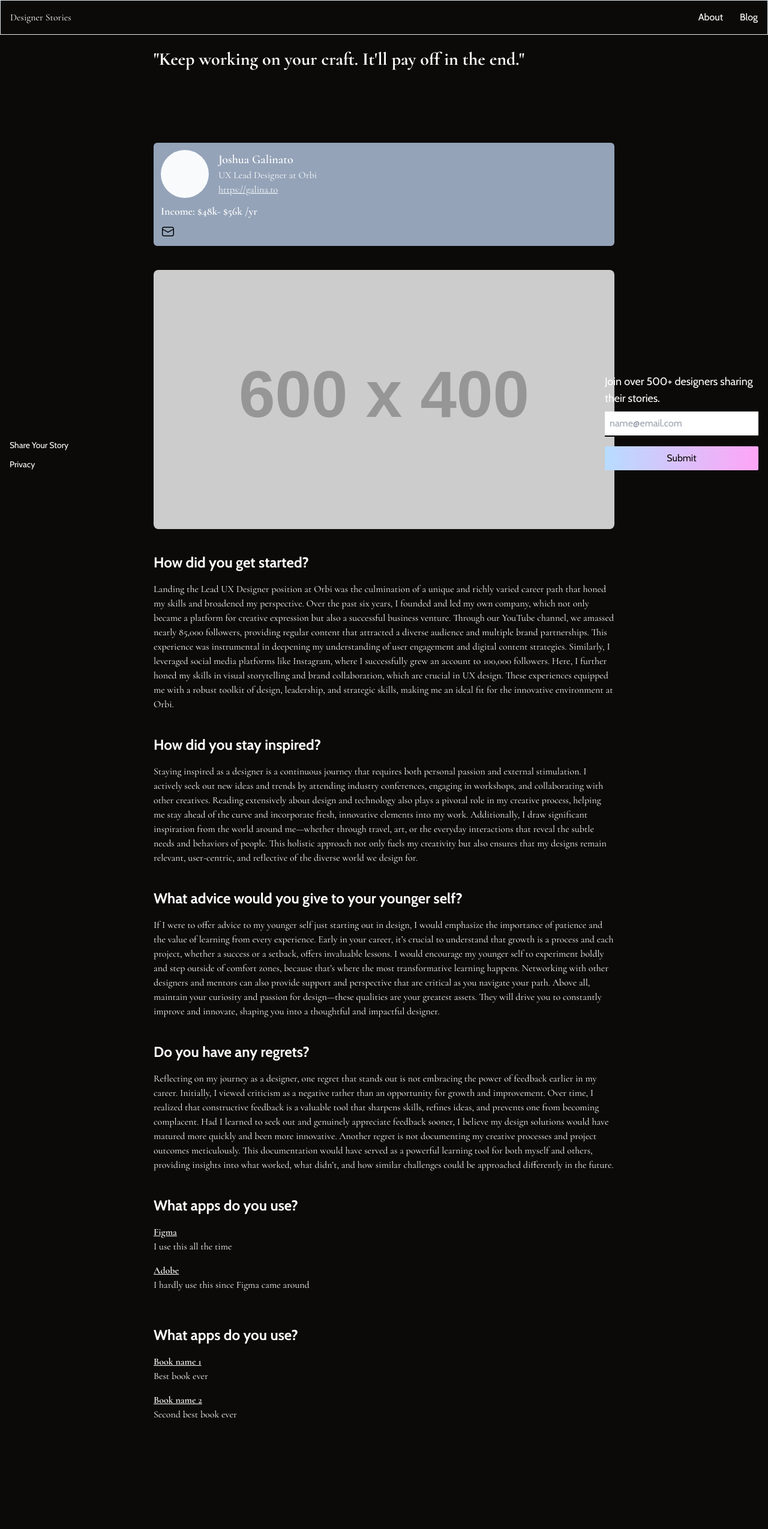
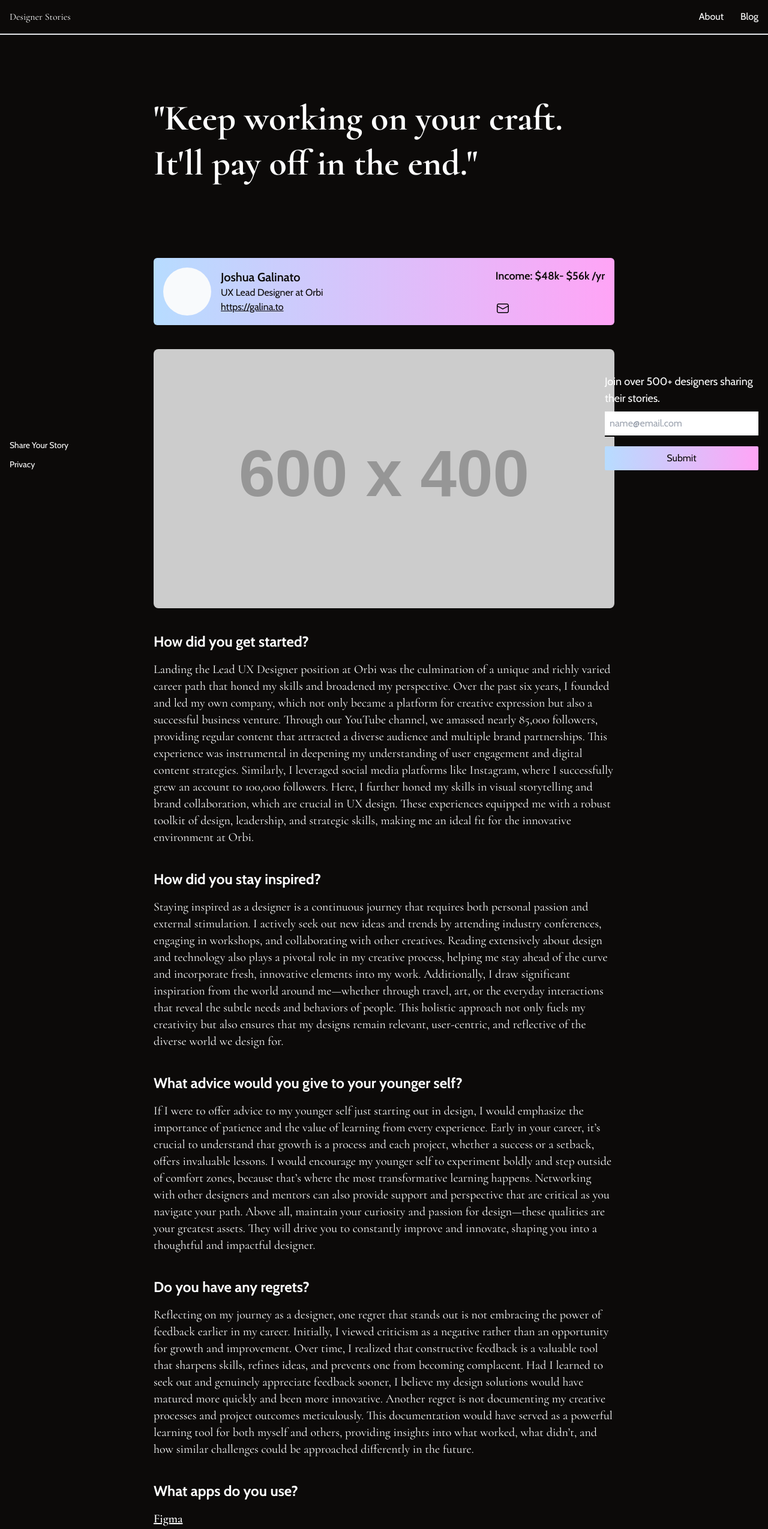
Before and after one commit to jaygal0/path-to-design, a Next.js app: page /1 in a window 1280 px wide. Shown: the top 2549 px of the page at 60% size. Before the commit the page ends 2466 px from the top, so only its background shows below. Built offline with nearby package versions, Linux system fonts and the light colour scheme.

Commit message:
sorting out designer detail page css

```diff
--- a/components/DesignerDetailBox.tsx
+++ b/components/DesignerDetailBox.tsx
@@ -31,7 +31,7 @@ export function DesignerDetailBox({
   contact,
 }: DesignerProps) {
   return (
-    <div className="flex flex-col justify-between gap-2 rounded-md bg-slate-400 p-3">
+    <div className="designer-box-gradient flex flex-col justify-between gap-2 rounded-md p-4 font-sans text-stone-950 md:flex-row">
       <div className="flex gap-4">
         <div className="h-20 w-20 rounded-full bg-slate-50"></div>
         <div className="flex flex-col justify-center">
@@ -39,7 +39,19 @@ export function DesignerDetailBox({
             {firstName} {lastName}
           </div>
           <div>
-            {info.position} at {info.company}
+            {info.position} at{" "}
+            {info.companySite ? (
+              <a
+                className={info.companySite && "underline"}
+                href={info.companySite}
+                target="_blank"
+                rel="noopener noreferrer"
+              >
+                {info.company}
+              </a>
+            ) : (
+              <span>{info.company}</span>
+            )}
           </div>
           <a className="underline" href={info.personalSite} target="_blank">
             {info.personalSite}
--- a/components/DetailQuestions.tsx
+++ b/components/DetailQuestions.tsx
@@ -14,10 +14,10 @@ export function DetailQuestions({
   return (
     <div>
       <div className="mb-4 font-sans text-2xl font-bold">{question}</div>
-      {answer ? <div>{answer}</div> : ""}
+      {answer ? <div className="text-xl">{answer}</div> : ""}
       {apps?.map((app: any) => {
         return (
-          <div className="mb-4" key={app.name}>
+          <div className="mb-4 text-xl" key={app.name}>
             <a
               className="font-semibold underline"
               href={app.link}
@@ -31,7 +31,7 @@ export function DetailQuestions({
       })}
       {books?.map((book: any) => {
         return (
-          <div className="mb-4" key={book.book}>
+          <div className="mb-4 text-xl" key={book.book}>
             <a
               className="font-semibold underline"
               href={book.link}
--- a/components/Navbar.tsx
+++ b/components/Navbar.tsx
@@ -25,7 +25,7 @@ export function Navbar() {
   }, [showMobileMenu]);
 
   return (
-    <div className="fixed left-0 top-0 z-40 flex w-screen justify-between border bg-stone-950 p-4">
+    <div className="fixed left-0 top-0 z-40 flex w-screen justify-between border-b-2 bg-stone-950 p-4">
       <Link href="/">Designer Stories</Link>
       {showMobileMenu && (
         <div className="absolute left-0 top-0 h-screen w-5/6 bg-slate-600">
--- a/data/data.json
+++ b/data/data.json
@@ -15,7 +15,7 @@
       "oneLiner": "Keep working on your craft. It'll pay off in the end.",
       "position": "UX Lead Designer",
       "company": "Orbi",
-      "companySite": "https://orbiapp.io",
+      "companySite": "",
       "yearlySalaryRange": "$48k- $56k",
       "yearlySalary": "",
       "personalSite": "https://galina.to",
--- a/src/app/(pages)/[id]/page.tsx
+++ b/src/app/(pages)/[id]/page.tsx
@@ -20,7 +20,7 @@ export default async function Story({ params }: any) {
 
   return (
     <div className="flex flex-col gap-10">
-      <h1 className="my-20 text-3xl font-bold leading-tight">
+      <h1 className="mb-20 mt-40 text-6xl font-bold leading-tight">
         "{info.oneLiner}"
       </h1>
       <DesignerDetailBox
--- a/src/app/globals.css
+++ b/src/app/globals.css
@@ -50,6 +50,14 @@ a .underline {
     rgba(255, 164, 246, 1) 100%
   );
 }
+.designer-box-gradient {
+  background: rgb(183, 220, 255);
+  background: linear-gradient(
+    90deg,
+    rgba(183, 220, 255, 1) 0%,
+    rgba(255, 164, 246, 1) 100%
+  );
+}
 
 .sub-gradient {
   background: rgb(183, 220, 255);
```
